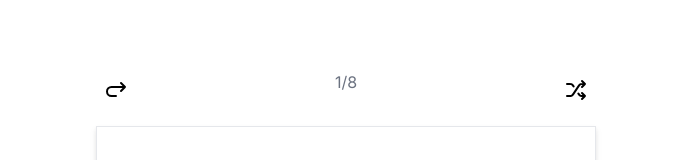
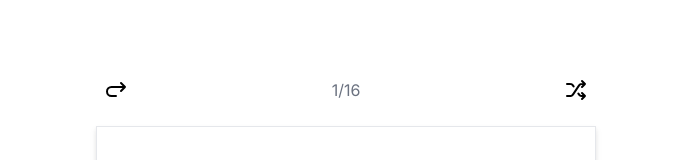
Before and after one commit to BarryMolina/flashlite, a Next.js app: page /decks/1 in a window 1280 px wide. Shown: the part 122-282 px from the top of the page, without its empty margins (294-985 px from the left). Built offline with nearby package versions, Linux system fonts and the light colour scheme.

Commit message:
add keyboard support

```diff
--- a/src/app/data/cards.json
+++ b/src/app/data/cards.json
@@ -34,6 +34,38 @@
       {
         "front": "P is sufficient for Q",
         "back": "P => Q"
+      },
+      {
+        "front": "If Q, then P",
+        "back": "Q => P"
+      },
+      {
+        "front": "P if Q",
+        "back": "Q => P"
+      },
+      {
+        "front": "Q only if P",
+        "back": "Q => P"
+      },
+      {
+        "front": "Q implies P",
+        "back": "Q => P"
+      },
+      {
+        "front": "P is implied by Q",
+        "back": "Q => P"
+      },
+      {
+        "front": "P whenever Q",
+        "back": "Q => P"
+      },
+      {
+        "front": "P is necessary for Q",
+        "back": "Q => P"
+      },
+      {
+        "front": "Q is sufficient for P",
+        "back": "Q => P"
       }
     ]
   }
--- a/src/app/decks/[id]/components/CardSwitcher.tsx
+++ b/src/app/decks/[id]/components/CardSwitcher.tsx
@@ -32,9 +32,41 @@ export function CardSwitcher(props: { cards: Card[] }) {
     setFlippedCards(Array(numCards).fill(shouldFlip));
   }, [shouldFlip]);
 
+  useEffect(() => {
+    const handleKeyDown = (e: KeyboardEvent) => {
+      const key = e.key;
+      (document.activeElement as HTMLElement).blur();
+      if (key === "ArrowLeft") {
+        prev();
+      } else if (key === "ArrowRight") {
+        next();
+      } else if (key === " ") {
+        toggleFlipped(selectedIndex);
+      }
+    };
+    document.addEventListener("keydown", handleKeyDown);
+    return () => {
+      document.removeEventListener("keydown", handleKeyDown);
+    };
+  });
+
+  function prev() {
+    setSelectedIndex(selectedIndex > 0 ? selectedIndex - 1 : numCards - 1);
+  }
+
+  function next() {
+    setSelectedIndex(selectedIndex < numCards - 1 ? selectedIndex + 1 : 0);
+  }
+
+  function toggleFlipped(index: number) {
+    const newCards = [...flippedCards];
+    newCards[index] = !flippedCards[index];
+    setFlippedCards(newCards);
+  }
+
   return (
     <div className="flex flex-col gap-4 items-center">
-      <div className="flex justify-between w-[500px]">
+      <div className="flex justify-between w-[500px] items-center">
         <IconButton
           active={shouldFlip}
           onClick={() => setShouldFlip(!shouldFlip)}
@@ -50,32 +82,16 @@ export function CardSwitcher(props: { cards: Card[] }) {
         </IconButton>
       </div>
       <div className="flex justify-center items-center gap-10">
-        <IconButton
-          onClick={() =>
-            setSelectedIndex(
-              selectedIndex > 0 ? selectedIndex - 1 : numCards - 1
-            )
-          }
-        >
+        <IconButton onClick={prev}>
           <PrevIcon />
         </IconButton>
         <FlashCard
           flipped={flippedCards[selectedIndex]}
-          toggleFlipped={() => {
-            const newCards = [...flippedCards];
-            newCards[selectedIndex] = !flippedCards[selectedIndex];
-            setFlippedCards(newCards);
-          }}
+          toggleFlipped={() => toggleFlipped(selectedIndex)}
           key={selectedIndex}
           card={cards[selectedIndex]}
         />
-        <IconButton
-          onClick={() =>
-            setSelectedIndex(
-              selectedIndex < numCards - 1 ? selectedIndex + 1 : 0
-            )
-          }
-        >
+        <IconButton onClick={next}>
           <NextIcon />
         </IconButton>
       </div>
```
